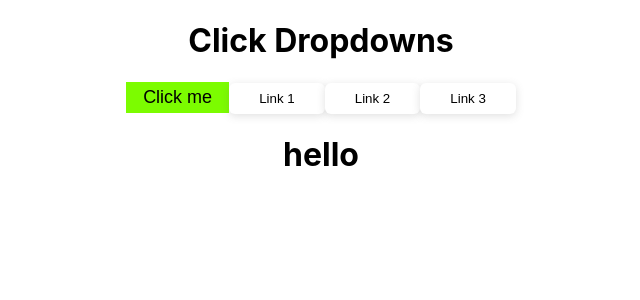
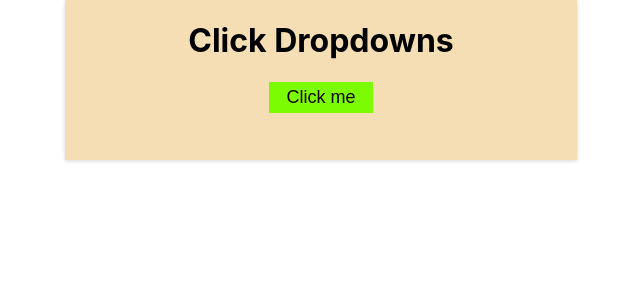
Before and after one commit to parvejg/click-dropdown, a React (Create React App) app: page / in a window 1280 px wide. Shown: the top 300 px of the page, without its empty margins (319-959 px from the left). Built offline with nearby package versions, Linux system fonts and the light colour scheme.

Commit message:
create a click dropdownLink component

```diff
--- a/src/App.css
+++ b/src/App.css
@@ -1,5 +1,7 @@
 .App {
   text-align: center;
+  display: flex;
+  justify-content: center;
 }
 
 .App-logo {
@@ -36,3 +38,12 @@
     transform: rotate(360deg);
   }
 }
+.main-wrapper {
+  display: flex;
+  flex-direction: column;
+  align-items: center;
+  width: 40%;
+  background-color: wheat;
+  height: 20vh;
+  box-shadow: rgba(0, 0, 0, 0.16) 0px 1px 4px;
+}
--- a/src/App.js
+++ b/src/App.js
@@ -1,4 +1,3 @@
-import logo from "./logo.svg";
 import "./App.css";
 import { Button } from "./components/Btn";
 
@@ -7,9 +6,8 @@ function App() {
     <div className="App">
       <div className="main-wrapper">
         <h1>Click Dropdowns</h1>
-        <Button btnName="Click me" />
+        <Button />
       </div>
-      <h1>hello</h1>
     </div>
   );
 }
--- a/src/components/Btn.js
+++ b/src/components/Btn.js
@@ -7,10 +7,16 @@ export const Button = (btnName) => {
       <button
         className="click-btn"
         btnName={btnName}
-        onClick={() => console.log()}
+        onClick={() => setActive(active)}
       >
         Click me
       </button>
+    </>
+  );
+};
+export const DropdownLinks = () => {
+  return (
+    <>
       <button className="dropdown-link">Link 1</button>
       <button className="dropdown-link">Link 2</button>
       <button className="dropdown-link">Link 3</button>
--- a/src/components/Button.css
+++ b/src/components/Button.css
@@ -1,10 +1,11 @@
 .dropdown-link {
-  padding: 8px 30px;
+  padding: 10px 13px;
   background-color: white;
   border-radius: 6px;
   cursor: pointer;
   border: hidden;
   box-shadow: rgba(99, 99, 99, 0.2) 0px 2px 8px 0px;
+  font-size: large;
 }
 .dropdown-link:hover {
   background-color: gainsboro;
```
